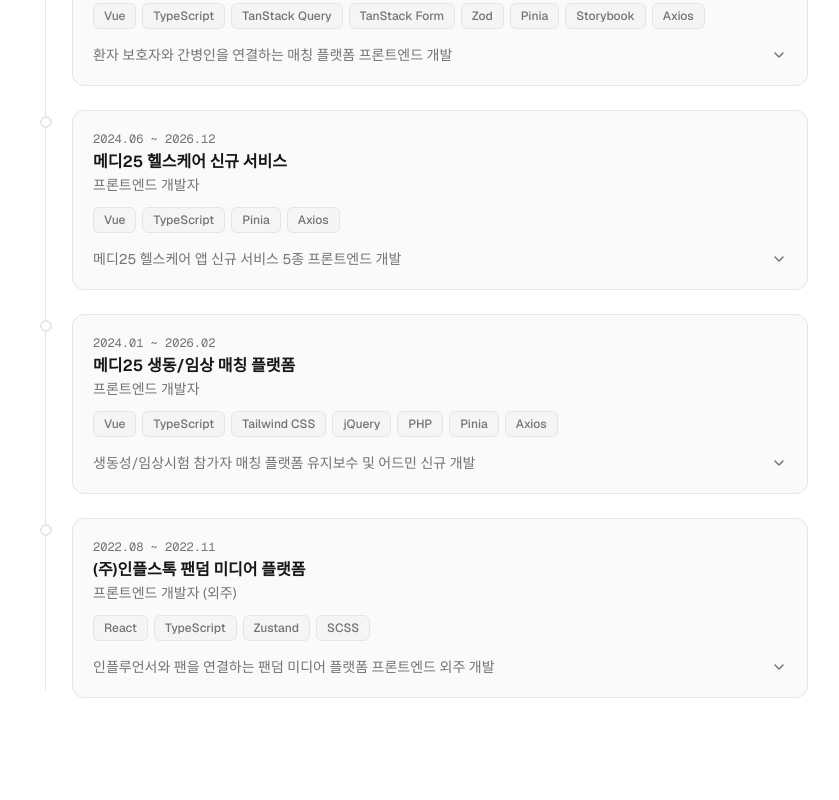
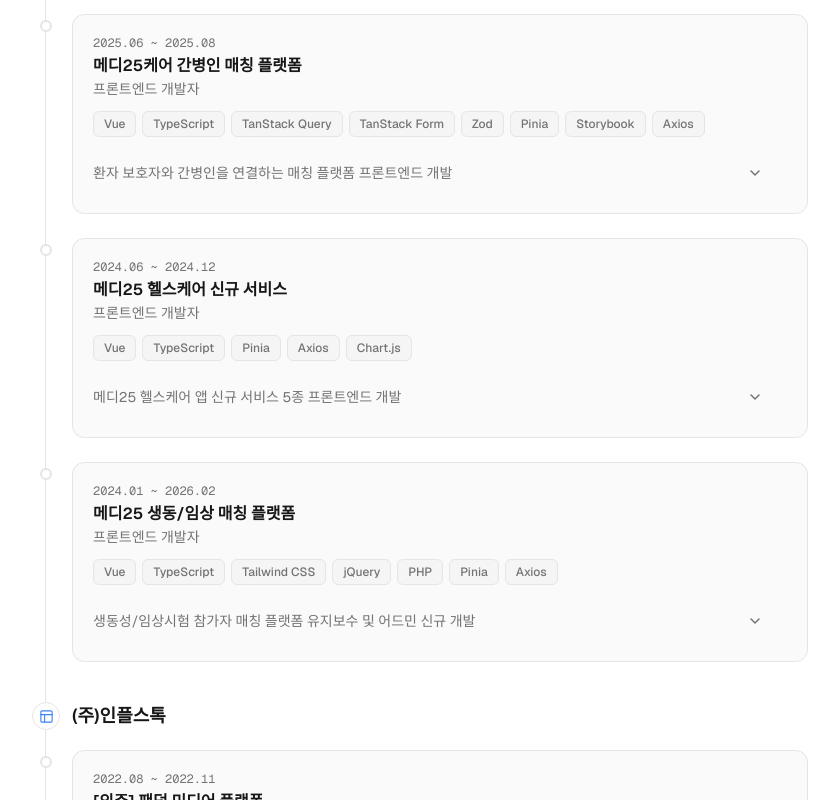
Before and after one commit to Soohyeon02/portfolio, a Next.js app: page / in a window 1280 px wide. Shown: the part 2700-3500 px from the top of the page, without its empty margins (216-1055 px from the left). Built offline with nearby package versions, Linux system fonts and the light colour scheme.

Commit message:
feat(projects): add company name in projects

```diff
--- a/components/sections/ProjectsSection.tsx
+++ b/components/sections/ProjectsSection.tsx
@@ -1,14 +1,17 @@
 'use client'
 
-import { useState } from 'react'
+import { useState, useMemo } from 'react'
 import { motion } from 'framer-motion'
 import { PROJECTS_DATA } from '@/lib/data'
 import { useAccordion } from '@/hooks/useAccordion'
 import { useProjectModal } from '@/hooks/useProjectModal'
 import { ProjectCard } from '@/components/ui/ProjectCard'
 import { ProjectModal } from '@/components/ui/ProjectModal'
+import { CompanyHeader } from '@/components/ui/CompanyHeader'
+import type { ProjectItem } from '@/types'
 
 type Tab = 'work' | 'side'
+type CompanyGroup = { company: string; projects: ProjectItem[] }
 
 const fadeUp = {
   hidden: { opacity: 0, y: 24 },
@@ -25,6 +28,19 @@
   const { selectedProject, openModal, closeModal } = useProjectModal()
 
   const filtered = PROJECTS_DATA.filter((p) => p.category === activeTab)
+
+  const grouped = useMemo<CompanyGroup[] | null>(() => {
+    if (activeTab === 'side') return null
+    return filtered.reduce<CompanyGroup[]>((acc, p) => {
+      const last = acc[acc.length - 1]
+      if (last && last.company === (p.company ?? '')) {
+        last.projects.push(p)
+      } else {
+        acc.push({ company: p.company ?? '', projects: [p] })
+      }
+      return acc
+    }, [])
+  }, [filtered, activeTab])
 
   return (
     <section id="projects" className="min-h-screen px-6 py-24">
@@ -80,6 +96,42 @@
           {/* Vertical line */}
           <div className="absolute left-[5px] top-2 bottom-2 w-px bg-border" />
 
+          {grouped ? (
+            <div className="flex flex-col">
+              {grouped.map((group, gi) => (
+                <div key={group.company} className={gi > 0 ? 'mt-10' : ''}>
+                  <motion.div
+                    custom={0.1 + gi * 0.12}
+                    initial="hidden"
+                    whileInView="visible"
+                    viewport={{ once: true, amount: 0.1 }}
+                    variants={fadeUp}
+                  >
+                    <CompanyHeader name={group.company} />
+                  </motion.div>
+                  <div className="flex flex-col gap-6">
+                    {group.projects.map((project, i) => (
+                      <motion.div
+                        key={project.id}
+                        custom={0.15 + gi * 0.12 + i * 0.08}
+                        initial="hidden"
+                        whileInView="visible"
+                        viewport={{ once: true, amount: 0.1 }}
+                        variants={fadeUp}
+                      >
+                        <ProjectCard
+                          project={project}
+                          openId={openId}
+                          onToggle={toggle}
+                          onDetail={openModal}
+                        />
+                      </motion.div>
+                    ))}
+                  </div>
+                </div>
+              ))}
+            </div>
+          ) : (
             <div className="flex flex-col gap-6">
               {filtered.map((project, i) => (
                 <motion.div
@@ -99,6 +151,7 @@
                 </motion.div>
               ))}
             </div>
+          )}
         </div>
       </div>
 
--- /dev/null
+++ b/components/ui/CompanyHeader.tsx
@@ -0,0 +1,16 @@
+interface CompanyHeaderProps {
+  name: string
+}
+
+export const CompanyHeader = ({ name }: CompanyHeaderProps) => (
+  <div className="relative pl-8 mb-5">
+    <span className="absolute left-[-8px] top-1/2 -translate-y-1/2 flex h-7 w-7 items-center justify-center rounded-full border border-accent/40 bg-background text-accent">
+      <svg width="15" height="15" viewBox="0 0 24 24" fill="none" stroke="currentColor" strokeWidth="1.8" strokeLinecap="round" strokeLinejoin="round">
+        <rect x="3" y="3" width="18" height="18" rx="2" />
+        <path d="M3 9h18" />
+        <path d="M9 21V9" />
+      </svg>
+    </span>
+    <p className="text-lg font-semibold text-foreground">{name}</p>
+  </div>
+)
--- a/components/ui/ProjectCard.tsx
+++ b/components/ui/ProjectCard.tsx
@@ -37,13 +37,13 @@
         {/* Summary + accordion toggle */}
         <button
           onClick={() => onToggle(project.id)}
-          className="mt-4 flex w-full items-center justify-between gap-2 text-left text-sm text-muted-foreground hover:text-foreground transition-colors"
+          className="group mt-4 flex w-full items-center justify-between gap-2 text-left text-sm text-muted-foreground rounded-lg px-3 py-2.5 -mx-3 hover:bg-accent/10 hover:text-accent transition-colors"
         >
           <span>{project.summary}</span>
           <motion.span
             animate={{ rotate: isOpen ? 180 : 0 }}
             transition={{ duration: 0.2 }}
-            className="shrink-0 text-muted-foreground"
+            className="shrink-0 text-muted-foreground group-hover:text-accent transition-colors"
           >
             <svg width="16" height="16" viewBox="0 0 16 16" fill="none">
               <path d="M4 6l4 4 4-4" stroke="currentColor" strokeWidth="1.5" strokeLinecap="round" strokeLinejoin="round" />
--- a/lib/data.ts
+++ b/lib/data.ts
@@ -25,6 +25,7 @@
     detail:
       '메디25케어 플랫폼의 아이돌보미 매칭 서비스입니다. 보호자와 아이돌보미 간 실시간 채팅(Socket.IO), 매칭 플로우, 시급 확정 및 돌봄 예약 프로세스를 구현했습니다. TanStack Form + Zod로 복잡한 폼 유효성 검증을 처리하고, TanStack Query로 서버 상태를 관리했습니다.',
     category: 'work',
+    company: '(주)케이알메딕스',
   },
   {
     id: 'krsmo',
@@ -42,6 +43,7 @@
     detail:
       'KRSMO의 글로벌 임상시험 인재 채용 플랫폼으로, 한/영 다국어 지원이 핵심입니다. i18n 기반의 다국어 처리 시스템을 설계하고, TanStack Form + Zod를 활용한 Multi-Step 지원서 제출 플로우와 Kakao Postcode API를 통한 주소 검색 시스템을 구현했습니다.',
     category: 'work',
+    company: '(주)케이알메딕스',
   },
   {
     id: 'medi25health-supplement',
@@ -60,6 +62,7 @@
     detail:
       '메디25헬스 플랫폼의 건강기능식품 맞춤 추천 서비스입니다. 프론트엔드(Vue)부터 백엔드(NestJS + Prisma)까지 풀스택으로 개발에 참여했습니다. Storybook을 도입하여 신입 합류 이후의 컴포넌트 문서화와 온보딩 기반을 마련했습니다.',
     category: 'work',
+    company: '(주)케이알메딕스',
   },
   {
     id: 'medi25care-caregiver',
@@ -79,13 +82,14 @@
     detail:
       '메디25케어의 간병인 매칭 플랫폼으로, 환자 보호자와 간병인을 연결하는 서비스입니다. 다단계 매칭 플로우를 TanStack Form으로 구현하고, Storybook으로 팀 내 컴포넌트 문서화 체계를 수립했습니다. 이 프로젝트에서 팀 내 첫 Storybook 도입을 주도했습니다.',
     category: 'work',
+    company: '(주)케이알메딕스',
   },
   {
     id: 'medi25-healthcare',
     name: '메디25 헬스케어 신규 서비스',
-    period: '2024.06 ~ 2026.12',
+    period: '2024.06 ~ 2024.12',
     role: '프론트엔드 개발자',
-    skills: ['Vue', 'TypeScript', 'Pinia', 'Axios'],
+    skills: ['Vue', 'TypeScript', 'Pinia', 'Axios', 'Chart.js'],
     summary: '메디25 헬스케어 앱 신규 서비스 5종 프론트엔드 개발',
     tasks: [
       '내 의료기록 조회 서비스 개발',
@@ -95,8 +99,9 @@
       '병원/약국 찾기 서비스 개발',
     ],
     detail:
-      '메디25 헬스케어 앱의 신규 서비스 5종을 기획 단계부터 개발까지 담당했습니다. 의료기록 조회, 임상시험 AI 매칭, 건강나이 진단, 복용약 알림, 병원/약국 찾기를 Vue + TypeScript + Pinia 스택으로 구현하며 헬스케어 도메인 전반의 서비스 개발 경험을 쌓았습니다.',
+      '메디25 헬스케어 앱의 신규 서비스 5종을 기획 단계부터 개발까지 담당했습니다. 국민건강보험으로부터 받아온 의료기록을 Chart.js로 시각화하고, 임상시험 AI 매칭, 건강나이 진단, 복용약 알림, 병원/약국 찾기를 Vue + TypeScript + Pinia 스택으로 구현하며 헬스케어 도메인 전반의 서비스 개발 경험을 쌓았습니다.',
     category: 'work',
+    company: '(주)케이알메딕스',
   },
   {
     id: 'medi25-matching',
@@ -115,14 +120,15 @@
     detail:
       '메디25의 생동성시험 및 임상시험 참가자 매칭 플랫폼의 유지보수와 어드민 개발을 담당했습니다. 레거시 jQuery/PHP 스택에서 Vue + TypeScript로의 점진적 마이그레이션을 주도하고, 어드민 성능 최적화 및 신규 서비스에 따른 기능 확장을 수행했습니다.',
     category: 'work',
+    company: '(주)케이알메딕스',
   },
   {
     id: 'inflstock',
-    name: '(주)인플스톡 팬덤 미디어 플랫폼',
+    name: '[외주] 팬덤 미디어 플랫폼',
     period: '2022.08 ~ 2022.11',
-    role: '프론트엔드 개발자 (외주)',
+    role: '프론트엔드 개발자 (프리랜서)',
     skills: ['React', 'TypeScript', 'Zustand', 'SCSS'],
-    summary: '인플루언서와 팬을 연결하는 팬덤 미디어 플랫폼 프론트엔드 외주 개발',
+    summary: '인플루언서와 팬을 연결하는 팬덤 미디어 플랫폼 스타트업을 초기부터 개발하여 출시까지 완수',
     tasks: [
       'React + TypeScript + Zustand 기반 SPA 구축',
       'SCSS 기반 컴포넌트 스타일링 시스템 구축',
@@ -130,8 +136,9 @@
       'Figma UI/UX 디자인',
     ],
     detail:
-      '스타트업 외주 프로젝트로, 인플루언서와 팬을 연결하는 팬덤 미디어 플랫폼의 프론트엔드를 개발했습니다. 초기 UI/UX 디자인에도 참여했으며 단독 프론트엔드 개발자로 React + TypeScript + Zustand 스택으로 SPA를 구축하고, SCSS 기반 컴포넌트 스타일링 시스템을 설계했습니다. 매주 백엔드 담당 SI팀과 스크럼 회의를 진행하며 프로젝트를 성공적으로 완료했습니다.',
+      '스타트업 외주 프로젝트로, 인플루언서와 팬을 연결하는 팬덤 미디어 플랫폼의 프론트엔드를 초기부터 개발하여 출시까지 완수했습니다. 초기 UI/UX 디자인에도 참여했으며 단독 프론트엔드 개발자로 React + TypeScript + Zustand 스택으로 SPA를 구축하고, SCSS 기반 컴포넌트 스타일링 시스템을 설계했습니다. 매주 백엔드 담당 SI팀과 스크럼 회의를 진행하며 프로젝트를 성공적으로 완료했습니다.',
     category: 'work',
+    company: '(주)인플스톡',
   },
   {
     id: 'deafassist',
--- a/types/index.ts
+++ b/types/index.ts
@@ -13,6 +13,7 @@
   tasks: string[]
   detail: string
   category: 'work' | 'side'
+  company?: string
 }
 
 export interface ContactLink {
```
Lines whose indentation alone changed are shown as unchanged.
